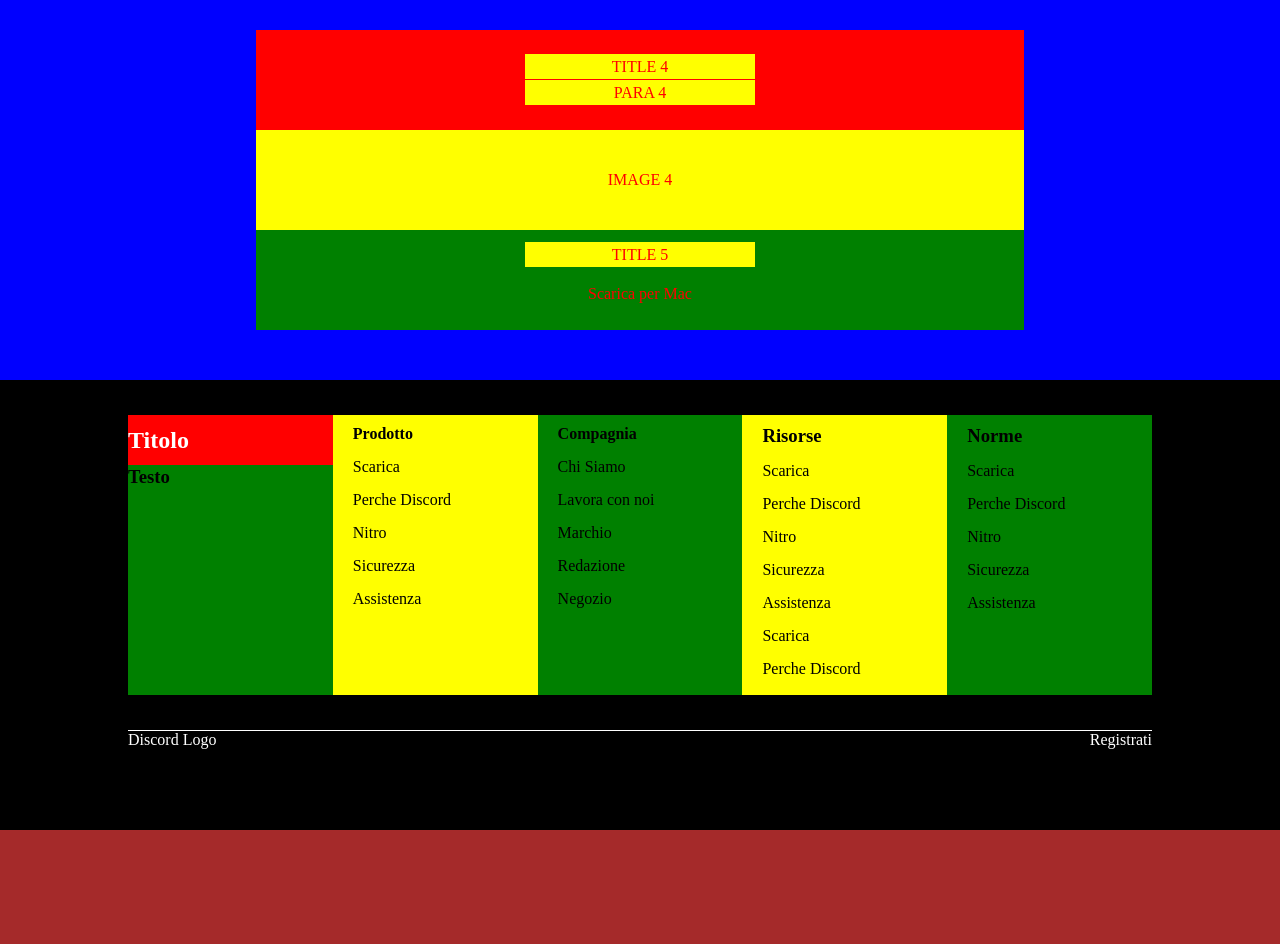
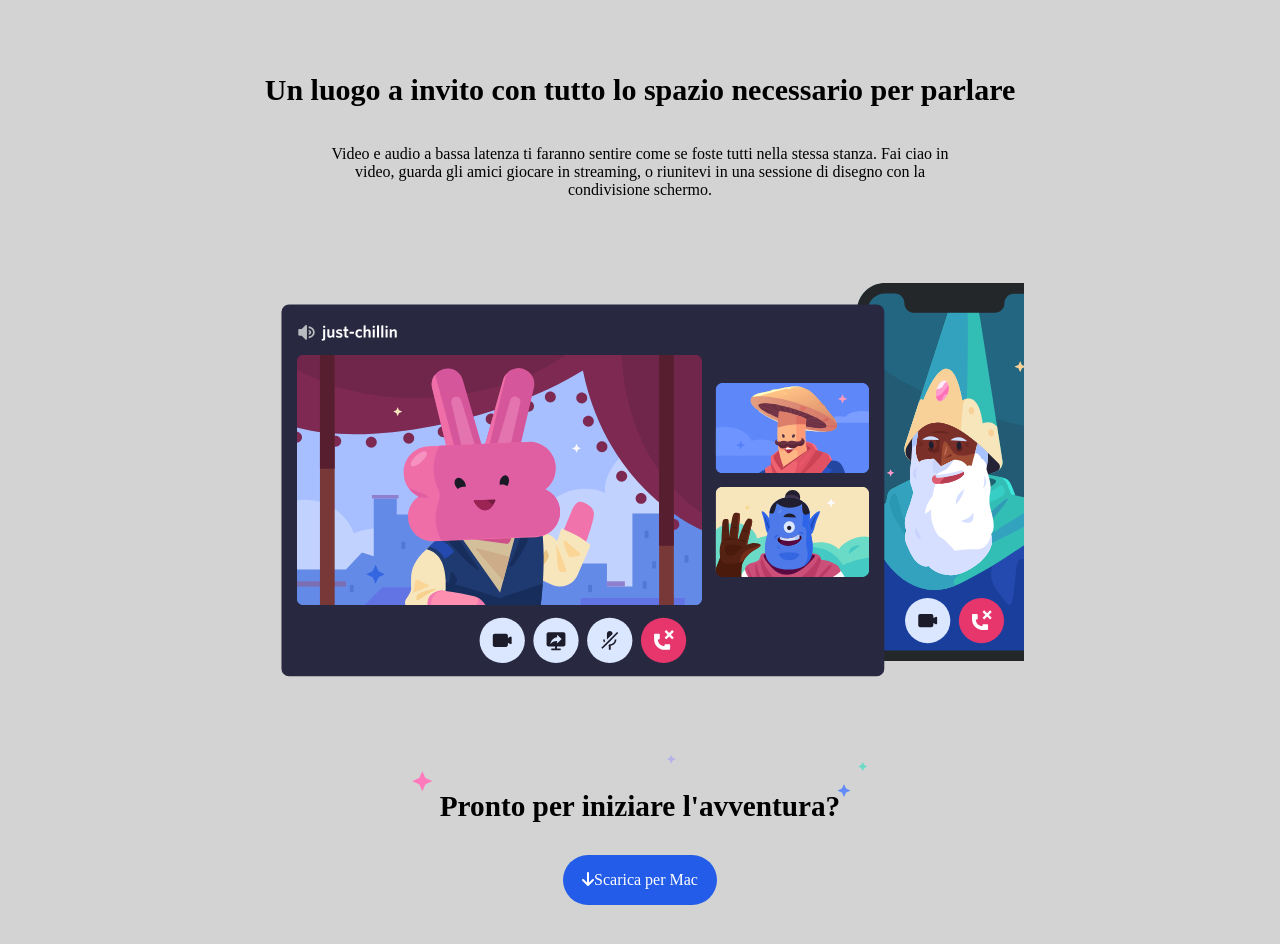
Before and after one commit to 19nikilangiu91/htmlcss-discord, a plain HTML site: page index.html in a window 1280 px wide. Shown: the part 1840-2784 px from the top of the page. Before the commit the page ends 2670 px from the top, so only its background shows below. Drawn offline with Linux system fonts and the light colour scheme.

Commit message:
Main Index

```diff
--- a/CSS/style.css
+++ b/CSS/style.css
@@ -100,7 +100,7 @@ body{
 .one .color1{
     background-color:white;
     color: black;
-    padding: 10px;
+    padding: 10px 20px;
     border-radius: 25px;
 }
 
@@ -183,16 +183,17 @@ body{
     margin:  auto 0 auto auto;
 
     /* DEBUG */
-    background-color: yellow;
+    /* background-color: yellow; */
 }
 
 .title2{
-    height: 100%;
+    height: 70%;
     width: 60%;
     font-size: 20px;
+    padding-top: 60px;
 
     /* DEBUG */
-    background-color: orange;
+    /* background-color: orange; */
 }
 
 .para2{
@@ -201,9 +202,8 @@ body{
     color: black;
     font-size: 20px;
 
-
     /* DEBUG */
-    background-color: green;
+    /* background-color: green; */
 }
 
 .right2{
@@ -216,7 +216,7 @@ body{
     margin: auto auto auto 0;
 
     /* DEBUG */
-    background-color: red;
+    /* background-color: red; */
 }
 
 /* Main Section 3 */
@@ -254,9 +254,10 @@ body{
 }
 
 .title3{
-    height: 100%;
+    height: 70%;
     width: 60%;
     font-size: 20px;
+    padding-top: 60px;
 
     /* DEBUG */
     /* background-color: orange; */
@@ -268,7 +269,6 @@ body{
     color: black;
     font-size: 20px;
 
-
     /* DEBUG */
     /* background-color: green; */
 }
@@ -279,11 +279,11 @@ body{
     display: flex;
     flex-direction: column;
     justify-content: center;
-    height: 400px;
+    height: 1000px;
 
 
     /* DEBUG */
-    background-color: blue;
+    background-color: lightgrey;
     /* margin-bottom: 1px; */
 }
 
@@ -291,84 +291,96 @@ body{
     display: flex;
     flex-direction: column;
     justify-content: center;
-    height: 100px;
+    height: 200px;
     width: 60%;
     margin: 10px auto 0 auto;
 
     /* DEBUG */
-    background-color:red;
+    /* background-color:red; */
 }
 
 .title4{
-    height: 25px;
-    width: 30%;
+    height: 50px;
+    width: 100%;
     margin: 0px auto;
+    font-size: 20px;
 
 
     /* DEBUG */
-    background-color:yellow;
-    color: red;
+    /* background-color:yellow; */
+    color: black;
     text-align: center;
-    line-height: 25px;
+    line-height: 50px;
 }
 
 .para4{
-    height: 25px;
-    width: 30%;
-    margin: 1px auto;
+    height: 50px;
+    width: 85%;
+    margin: 30px auto 0 auto;
 
     /* DEBUG */
-    background-color:yellow;
-    color: red;
+    /* background-color:yellow; */
+    color: black;
     text-align: center;
-    line-height: 25px;
 }
 
 .middle{
-    height: 100px;
+    background-image: url(../img/item4-big.svg);
+    background-repeat: no-repeat;
+    background-size: cover;
+    height: 500px;
     width: 60%;
     margin: 0px auto;
 
     /* DEBUG */
-    background-color:yellow;
-    color: red;
+    /* background-color:yellow; */
+    /* color: red; */
     text-align: center;
-    line-height: 100px;
 }
 
 #flex-bottom{
     display: flex;
     flex-direction: column;
     justify-content: center;
-    height: 100px;
+    height: 200px;
     width: 60%;
     margin: 0px auto 10px auto;
 
     /* DEBUG */
-    background-color:green;
+    /* background-color:green; */
 }
 
 .title5{
-    height: 25px;
-    width: 30%;
-    margin: 1px auto;
+    background-image: url(../img/stars.svg);
+    background-repeat: no-repeat;
+    background-size:contain;
+    padding-top: 35px;
+
+    height: 50px;
+    width: 60%;
+    margin: auto;
+    color: black;
+    font-size: 25px;
 
     /* DEBUG */
-    background-color:yellow;
-    color: red;
+    /* background-color:yellow; */
     text-align: center;
-    line-height: 25px;
 }
 
 .bottom-button{
+
+    background-color: #235ce8;
     height: auto;
-    width: 30%;
-    margin: 1px auto;
+    width: 20%;
+    margin: auto;
+    text-align: center;
+    line-height: 50px;
+    text-decoration: none;
+    border-radius: 50px;
+
 
     /* DEBUG */
-    color: red;
-    text-align: center;
-    line-height: 50px;
+    color: white;
     text-decoration: none;
 }
 
@@ -388,14 +400,12 @@ body{
 #flex-footer1{
     display: flex;
     justify-content: flex-start;
+    margin: auto;
     height: 80%;
-    width: 80%;
-    margin: auto;
+    width: 85%;
 
     /* DEBUG */
-    background-color: red;
-    height: 80%;
-    width: 80%;
+    /* background-color: red; */
     /* margin-bottom: 1px; */
 }
 
@@ -404,7 +414,6 @@ body{
 .left-column{
     /* DEBUG */
      background-color: green;
-     margin-bottom: 1px;
      height: 100%;
      width: 20%;
 }
@@ -412,9 +421,8 @@ body{
 .title6{
     /* DEBUG */
      background-color: red;
-     margin-bottom: 1px;
      color: white;
-     line-height: 50px;
+     padding: 10px;
 }
 
 /* List 1 */
@@ -471,19 +479,15 @@ li{
     display: flex;
     justify-content: center;
     height: 100px;
-
-    /* DEBUG */
-    background-color: black;
+    background-color: black
 }
 
 .footer-bottom{
     display: flex;
     justify-content: space-between;
     height: 50px;
-    width: 80%;
+    width: 85%;
     border-top: 1px solid white;
-
-    /* DEBUG */
     background-color: black;
 }
 
--- a/index.html
+++ b/index.html
@@ -4,6 +4,7 @@
     <meta charset="UTF-8">
     <meta http-equiv="X-UA-Compatible" content="IE=edge">
     <meta name="viewport" content="width=device-width, initial-scale=1.0">
+    <link rel="stylesheet" href="https://cdnjs.cloudflare.com/ajax/libs/font-awesome/6.2.0/css/all.min.css">
     <link rel="stylesheet" href="CSS/style.css">
     <title>Discord</title>
 </head>
@@ -45,7 +46,8 @@
             <!-- 2 Items Link -->
             <div id="flex-header-button">
                 <div class="one">
-                    <a class="color1" href="#">Scarica per Mac</a>
+                    <a class="color1" href="#">
+                    <i class="fa-solid fa-arrow-down"></i>Scarica per Mac</a>
                 </div>
 
                 <div class="two">
@@ -79,18 +81,19 @@
             <div id="flex-left2">
                 <!-- Main Title 2 -->
                 <div class="title2">
-                    TITLE 2
+                    <h2>Dove trovarsi &egrave; facile
+                    </h2>
                 </div>
 
                 <!-- Main Paragraph 2 -->
                 <p class="para2">
-                    PARA 2
+                   Mettiti comodo in un canale vocale quando hai tempo. Gli amici nel tuo server possono vedere che se li e unirsi istantaneamente senza dover chiamare.
                 </p>
             </div>
 
             <div class="right2">
                 <!-- Img 2 -->
-                IMAGE 2
+
             </div>
         </section>
 
@@ -118,32 +121,32 @@
             <div id="flex-top">
                 <!-- Main Title 4 -->
                 <div class="title4">
-                    TITLE 4
+                    <h2>Un luogo a invito con tutto lo spazio necessario per parlare</h2>
 
                 </div>
 
                 <!-- Main Paragraph 4 -->
                 <div class="para4">
-                    PARA 4
-
+                    <p>
+                        Video e audio a bassa latenza ti faranno sentire come se foste tutti nella stessa stanza. Fai ciao in video, guarda gli amici giocare in streaming, o riunitevi in una sessione di disegno con la condivisione schermo.
+                    </p>
                 </div>
-
             </div>
 
             <div class="middle">
                 <!-- Img 4 -->
-                IMAGE 4
+
             </div>
 
             <div id="flex-bottom">
-                <!-- H2 Title -->
+
                 <div class="title5">
-                    TITLE 5
+                    <h3>Pronto per iniziare l'avventura?</h3>
 
                 </div>
 
                 <!-- 1 Item link -->
-                <a class ="bottom-button" href="#">Scarica per Mac</a>
+                <a class ="bottom-button" href="#"><i class="fa-solid fa-arrow-down"></i>Scarica per Mac</a>
             </div>
         </section>
     </main>
@@ -155,7 +158,7 @@
                 <!-- Left Column -->
                 <div class="left-column">
                     <h2 class="title6">
-                        Titolo
+                        Il tuo posto per parlare
                     </h2>
                     <h3>Testo</h3>
 
```
